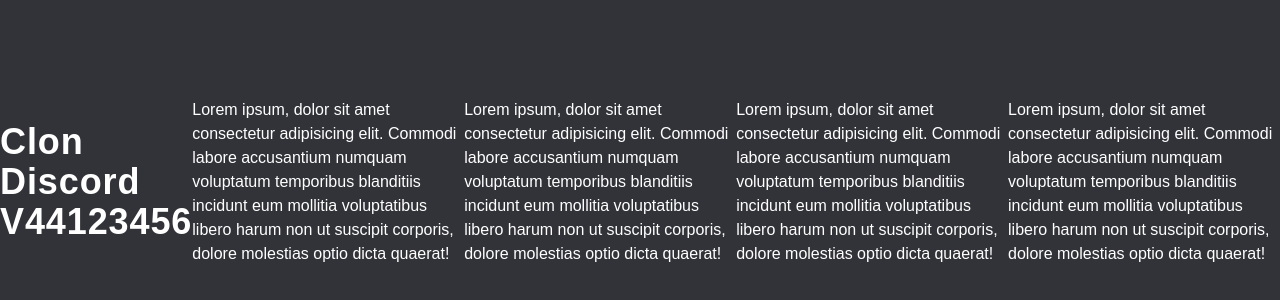
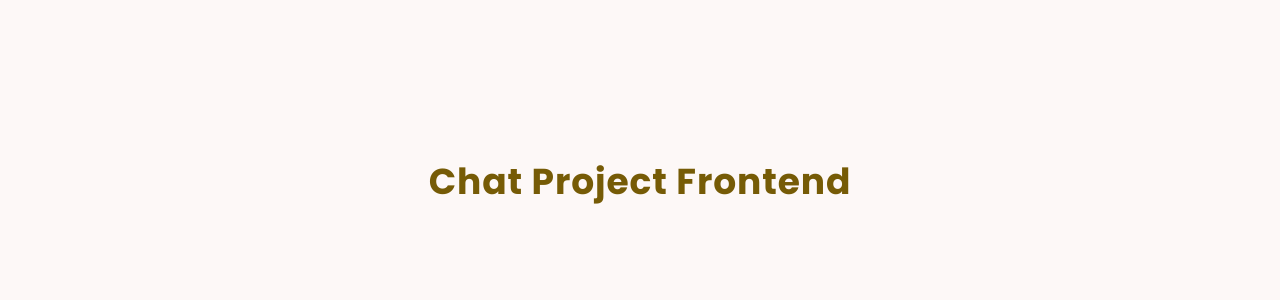
Before and after one commit to DinoCoders200/chat-proyect-frontend, a React (Vite) app: page / in a window 1280 px wide. Shown: the part 218-518 px from the top of the page. Built offline with nearby package versions, Linux system fonts and the light colour scheme.

Commit message:
feat(theme): configure poppins font and inject echo design system theme

```diff
--- a/src/App.tsx
+++ b/src/App.tsx
@@ -1,33 +1,7 @@
 function App() {
   return (
-    <div className="flex h-screen w-screen items-center justify-center bg-[#313338] text-white font-sans antialiased">
-      <h1 className="text-4xl font-bold tracking-wide">
-        Clon Discord V44123456
-      </h1>
-      <p>
-        Lorem ipsum, dolor sit amet consectetur adipisicing elit. Commodi labore
-        accusantium numquam voluptatum temporibus blanditiis incidunt eum
-        mollitia voluptatibus libero harum non ut suscipit corporis, dolore
-        molestias optio dicta quaerat!
-      </p>
-      <p>
-        Lorem ipsum, dolor sit amet consectetur adipisicing elit. Commodi labore
-        accusantium numquam voluptatum temporibus blanditiis incidunt eum
-        mollitia voluptatibus libero harum non ut suscipit corporis, dolore
-        molestias optio dicta quaerat!
-      </p>
-      <p>
-        Lorem ipsum, dolor sit amet consectetur adipisicing elit. Commodi labore
-        accusantium numquam voluptatum temporibus blanditiis incidunt eum
-        mollitia voluptatibus libero harum non ut suscipit corporis, dolore
-        molestias optio dicta quaerat!
-      </p>
-      <p>
-        Lorem ipsum, dolor sit amet consectetur adipisicing elit. Commodi labore
-        accusantium numquam voluptatum temporibus blanditiis incidunt eum
-        mollitia voluptatibus libero harum non ut suscipit corporis, dolore
-        molestias optio dicta quaerat!
-      </p>
+    <div className="flex h-screen w-screen items-center justify-center bg-background text-primary font-sans antialiased">
+      <h1 className="text-4xl font-bold tracking-wide">Chat Project Frontend</h1>
     </div>
   );
 }
--- a/src/index.css
+++ b/src/index.css
@@ -1,3 +1,4 @@
+@import url("https://fonts.googleapis.com/css2?family=Poppins:wght@400;600;700&display=swap");
 @import "tailwindcss";
 @import "tw-animate-css";
 @import "shadcn/tailwind.css";
@@ -7,7 +8,7 @@
 
 @theme inline {
   --font-heading: var(--font-sans);
-  --font-sans: "Geist Variable", sans-serif;
+  --font-sans: "Poppins", sans-serif;
   --color-sidebar-ring: var(--sidebar-ring);
   --color-sidebar-border: var(--sidebar-border);
   --color-sidebar-accent-foreground: var(--sidebar-accent-foreground);
@@ -49,72 +50,72 @@
 }
 
 :root {
-  --background: oklch(1 0 0);
-  --foreground: oklch(0.145 0 0);
-  --card: oklch(1 0 0);
-  --card-foreground: oklch(0.145 0 0);
-  --popover: oklch(1 0 0);
-  --popover-foreground: oklch(0.145 0 0);
-  --primary: oklch(0.205 0 0);
-  --primary-foreground: oklch(0.985 0 0);
-  --secondary: oklch(0.97 0 0);
-  --secondary-foreground: oklch(0.205 0 0);
-  --muted: oklch(0.97 0 0);
-  --muted-foreground: oklch(0.556 0 0);
-  --accent: oklch(0.97 0 0);
-  --accent-foreground: oklch(0.205 0 0);
-  --destructive: oklch(0.577 0.245 27.325);
-  --border: oklch(0.922 0 0);
-  --input: oklch(0.922 0 0);
-  --ring: oklch(0.708 0 0);
-  --chart-1: oklch(0.87 0 0);
-  --chart-2: oklch(0.556 0 0);
-  --chart-3: oklch(0.439 0 0);
-  --chart-4: oklch(0.371 0 0);
-  --chart-5: oklch(0.269 0 0);
-  --radius: 0.625rem;
-  --sidebar: oklch(0.985 0 0);
-  --sidebar-foreground: oklch(0.145 0 0);
-  --sidebar-primary: oklch(0.205 0 0);
-  --sidebar-primary-foreground: oklch(0.985 0 0);
-  --sidebar-accent: oklch(0.97 0 0);
-  --sidebar-accent-foreground: oklch(0.205 0 0);
-  --sidebar-border: oklch(0.922 0 0);
-  --sidebar-ring: oklch(0.708 0 0);
+  --background: #fdf8f7;
+  --foreground: #1c1b1b;
+  --card: #ffffff;
+  --card-foreground: #1c1b1b;
+  --popover: #ffffff;
+  --popover-foreground: #1c1b1b;
+  --primary: #765b06;
+  --primary-foreground: #ffffff;
+  --secondary: #006a68;
+  --secondary-foreground: #ffffff;
+  --muted: #f1edeb;
+  --muted-foreground: #4d4638;
+  --accent: #f7f3f1;
+  --accent-foreground: #765b06;
+  --destructive: #ba1a1a;
+  --border: #d0c5b2;
+  --input: #d0c5b2;
+  --ring: #7f7666;
+  --chart-1: #765b06;
+  --chart-2: #006a68;
+  --chart-3: #5b5e6a;
+  --chart-4: #ba1a1a;
+  --chart-5: #e6c269;
+  --radius: 0.5rem;
+  --sidebar: #f7f3f1;
+  --sidebar-foreground: #1c1b1b;
+  --sidebar-primary: #765b06;
+  --sidebar-primary-foreground: #ffffff;
+  --sidebar-accent: #f1edeb;
+  --sidebar-accent-foreground: #765b06;
+  --sidebar-border: #d0c5b2;
+  --sidebar-ring: #7f7666;
 }
 
 .dark {
-  --background: oklch(0.145 0 0);
-  --foreground: oklch(0.985 0 0);
-  --card: oklch(0.205 0 0);
-  --card-foreground: oklch(0.985 0 0);
-  --popover: oklch(0.205 0 0);
-  --popover-foreground: oklch(0.985 0 0);
-  --primary: oklch(0.922 0 0);
-  --primary-foreground: oklch(0.205 0 0);
-  --secondary: oklch(0.269 0 0);
-  --secondary-foreground: oklch(0.985 0 0);
-  --muted: oklch(0.269 0 0);
-  --muted-foreground: oklch(0.708 0 0);
-  --accent: oklch(0.269 0 0);
-  --accent-foreground: oklch(0.985 0 0);
-  --destructive: oklch(0.704 0.191 22.216);
-  --border: oklch(1 0 0 / 10%);
-  --input: oklch(1 0 0 / 15%);
-  --ring: oklch(0.556 0 0);
-  --chart-1: oklch(0.87 0 0);
-  --chart-2: oklch(0.556 0 0);
-  --chart-3: oklch(0.439 0 0);
-  --chart-4: oklch(0.371 0 0);
-  --chart-5: oklch(0.269 0 0);
-  --sidebar: oklch(0.205 0 0);
-  --sidebar-foreground: oklch(0.985 0 0);
-  --sidebar-primary: oklch(0.488 0.243 264.376);
-  --sidebar-primary-foreground: oklch(0.985 0 0);
-  --sidebar-accent: oklch(0.269 0 0);
-  --sidebar-accent-foreground: oklch(0.985 0 0);
-  --sidebar-border: oklch(1 0 0 / 10%);
-  --sidebar-ring: oklch(0.556 0 0);
+  --background: #31302f;
+  --foreground: #f4f0ee;
+  --card: #1c1b1b;
+  --card-foreground: #f4f0ee;
+  --popover: #1c1b1b;
+  --popover-foreground: #f4f0ee;
+  --primary: #e6c269;
+  --primary-foreground: #251a00;
+  --secondary: #7ad5d3;
+  --secondary-foreground: #00201f;
+  --muted: #4d4638;
+  --muted-foreground: #f4f0ee;
+  --accent: #434652;
+  --accent-foreground: #e6c269;
+  --destructive: #ba1a1a;
+  --border: #7f7666;
+  --input: #7f7666;
+  --ring: #7f7666;
+  --chart-1: #e6c269;
+  --chart-2: #7ad5d3;
+  --chart-3: #c4c6d4;
+  --chart-4: #ba1a1a;
+  --chart-5: #ffdf95;
+  --sidebar: #181b26;
+  --sidebar-foreground: #f4f0ee;
+  --sidebar-primary: #e6c269;
+  --sidebar-primary-foreground: #251a00;
+  --sidebar-accent: #4d4638;
+  --sidebar-accent-foreground: #e6c269;
+  --sidebar-border: #7f7666;
+  --sidebar-ring: #7f7666;
 }
 
 @layer base {
```
Also changed, not shown: 1 other file (tests, documents, lock files or other folders).
